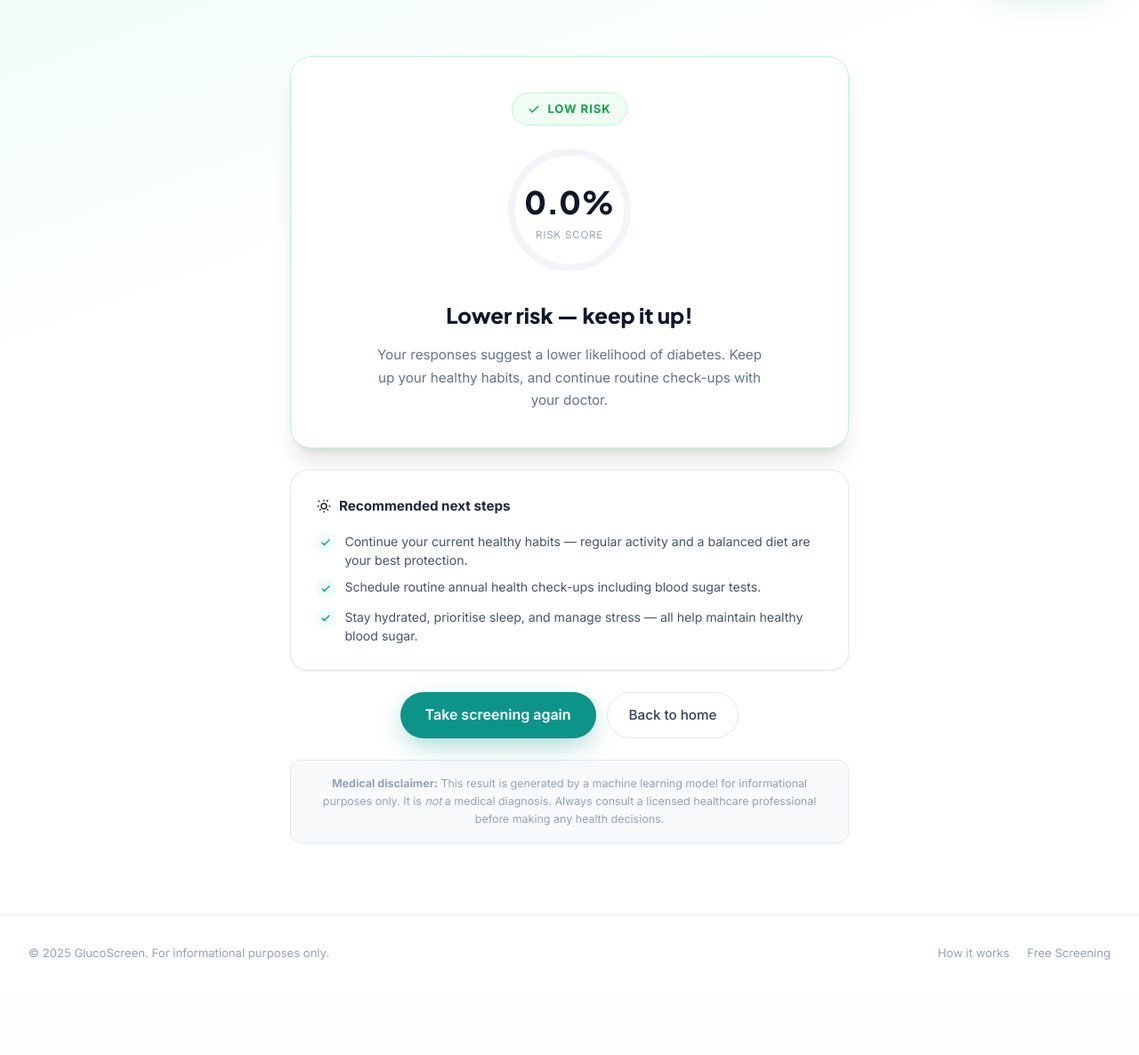
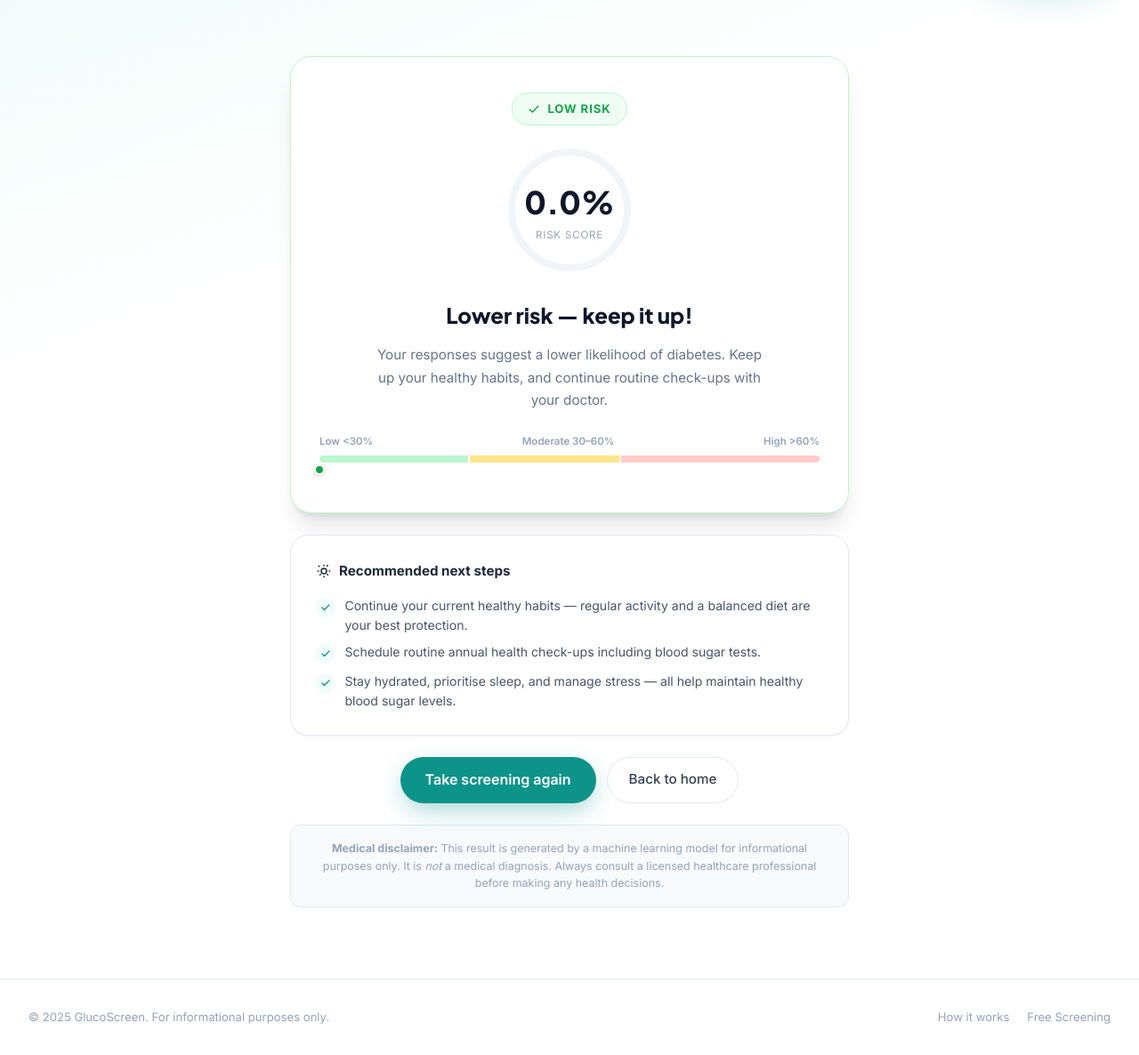
Before and after one commit to whyshak/glucoscreen, a Flask app: page /result in a window 1280 px wide. Shown: the part 66-1252 px from the top of the page at 89% size. Before the commit the page ends 1145 px from the top, so only its background shows below. Run offline with Flask 3, Linux system fonts and the light colour scheme; parts of the project's set-up code (start-up, migrations or seed data) failed here and were passed over.

Commit message:
add a new risk level

```diff
--- a/app/routes.py
+++ b/app/routes.py
@@ -245,17 +245,36 @@ def predict():
     #
     model_prediction = model.predict_proba(features_array)
     risk_score = float(model_prediction[0][1])
-    risk_level = "High Risk" if risk_score >= 0.5 else "Low Risk"
-    # =========================================================================
 
+    # ── Risk level classification (3-tier) ────────────────────────────────
+    # Thresholds:  < 0.30  → Low Risk
+    #              0.30 – 0.60  → Moderate Risk
+    #              > 0.60  → High Risk
+    if risk_score < 0.30:
+        risk_level = "Low Risk"
+    elif risk_score <= 0.60:
+        risk_level = "Moderate Risk"
+    else:
+        risk_level = "High Risk"
 
-    message = (
-        "Based on the information you provided, you may be at elevated risk. "
-        "Please consult a healthcare professional for a formal diagnosis."
-        if risk_level == "High Risk"
-        else "Your responses suggest a lower likelihood of diabetes. "
-        "Keep up the healthy habits, and continue routine check-ups."
-    )
+    # ── Response message per risk tier ────────────────────────────────────
+    if risk_level == "High Risk":
+        message = (
+            "Based on the information you provided, you may be at significantly "
+            "elevated risk for diabetes. Please consult a healthcare professional "
+            "as soon as possible for a formal evaluation and personalised plan."
+        )
+    elif risk_level == "Moderate Risk":
+        message = (
+            "Your responses indicate a moderate level of diabetes risk. "
+            "This is a good time to make proactive lifestyle changes — "
+            "diet, exercise and routine blood sugar checks can make a real difference."
+        )
+    else:
+        message = (
+            "Your responses suggest a lower likelihood of diabetes. "
+            "Keep up the healthy habits, and continue routine annual check-ups."
+        )
 
     return jsonify(
         {
--- a/app/static/css/main.css
+++ b/app/static/css/main.css
@@ -33,9 +33,14 @@
   --slate-900: #0f172a;
 
   /* Semantic */
-  --risk-high-bg:   #fef2f2;
-  --risk-high-text: #dc2626;
+  --risk-high-bg:     #fef2f2;
+  --risk-high-text:   #dc2626;
   --risk-high-border: #fecaca;
+
+  --risk-mod-bg:     #fffbeb;
+  --risk-mod-text:   #d97706;
+  --risk-mod-border: #fde68a;
+
   --risk-low-bg:    #f0fdf4;
   --risk-low-text:  #16a34a;
   --risk-low-border: #bbf7d0;
@@ -1050,6 +1055,7 @@ input[type="range"]:active::-webkit-slider-thumb { transform: scale(1.2); cursor
   margin-bottom: 1.5rem;
 }
 .result-card--high { border-color: var(--risk-high-border); }
+.result-card--mod  { border-color: var(--risk-mod-border); }
 .result-card--low  { border-color: var(--risk-low-border); }
 
 .result-badge {
@@ -1068,6 +1074,11 @@ input[type="range"]:active::-webkit-slider-thumb { transform: scale(1.2); cursor
   background: var(--risk-high-bg);
   color: var(--risk-high-text);
   border: 1px solid var(--risk-high-border);
+}
+.result-badge--mod {
+  background: var(--risk-mod-bg);
+  color: var(--risk-mod-text);
+  border: 1px solid var(--risk-mod-border);
 }
 .result-badge--low {
   background: var(--risk-low-bg);
@@ -1100,6 +1111,7 @@ input[type="range"]:active::-webkit-slider-thumb { transform: scale(1.2); cursor
   transition: stroke-dashoffset 1s cubic-bezier(0.16, 1, 0.3, 1) 0.3s;
 }
 .result-score-ring__fill--high { stroke: var(--risk-high-text); }
+.result-score-ring__fill--mod  { stroke: var(--risk-mod-text); }
 .result-score-ring__fill--low  { stroke: var(--risk-low-text); }
 
 .result-score-text {
--- a/app/templates/result.html
+++ b/app/templates/result.html
@@ -2,6 +2,7 @@
 
 {% block title %}
   {% if risk_level == "High Risk" %}Your Risk: High — GlucoScreen
+  {% elif risk_level == "Moderate Risk" %}Your Risk: Moderate — GlucoScreen
   {% else %}Your Risk: Low — GlucoScreen
   {% endif %}
 {% endblock %}
@@ -16,34 +17,57 @@
 
 {% block content %}
 
+{# ── Derive tier-specific CSS class tokens once ── #}
+{% if risk_level == "High Risk" %}
+  {% set tier = "high" %}
+  {% set tier_icon_color = "var(--risk-high-text)" %}
+{% elif risk_level == "Moderate Risk" %}
+  {% set tier = "mod" %}
+  {% set tier_icon_color = "var(--risk-mod-text)" %}
+{% else %}
+  {% set tier = "low" %}
+  {% set tier_icon_color = "var(--risk-low-text)" %}
+{% endif %}
+
 <div class="result-page">
 <div class="result-wrap">
 
-  <!-- ── Greeting ─────────────────────────────────────────────────────── -->
+  <!-- ── Greeting ─────────────────────────────────────────────────── -->
   {% if nickname %}
   <p style="text-align:center;font-size:0.95rem;color:var(--slate-400);margin-bottom:1.25rem;">
     Here are your results, <strong style="color:var(--slate-700);">{{ nickname }}</strong>.
   </p>
   {% endif %}
 
-  <!-- ── Risk Card ─────────────────────────────────────────────────────── -->
-  <div class="result-card {% if risk_level == 'High Risk' %}result-card--high{% else %}result-card--low{% endif %}">
+  <!-- ── Risk Card ─────────────────────────────────────────────────── -->
+  <div class="result-card result-card--{{ tier }}">
 
     <!-- Risk level badge -->
-    <div class="result-badge {% if risk_level == 'High Risk' %}result-badge--high{% else %}result-badge--low{% endif %}"
-         role="status" aria-live="polite">
+    <div class="result-badge result-badge--{{ tier }}" role="status" aria-live="polite">
       {% if risk_level == "High Risk" %}
-        <!-- Warning icon -->
+        <!-- Warning triangle -->
         <svg xmlns="http://www.w3.org/2000/svg" width="14" height="14" viewBox="0 0 24 24"
-             fill="none" stroke="currentColor" stroke-width="2.5" stroke-linecap="round" stroke-linejoin="round" aria-hidden="true">
+             fill="none" stroke="currentColor" stroke-width="2.5"
+             stroke-linecap="round" stroke-linejoin="round" aria-hidden="true">
           <path d="M10.29 3.86L1.82 18a2 2 0 001.71 3h16.94a2 2 0 001.71-3L13.71 3.86a2 2 0 00-3.42 0z"/>
           <line x1="12" y1="9" x2="12" y2="13"/><line x1="12" y1="17" x2="12.01" y2="17"/>
         </svg>
         High Risk
+      {% elif risk_level == "Moderate Risk" %}
+        <!-- Info circle -->
+        <svg xmlns="http://www.w3.org/2000/svg" width="14" height="14" viewBox="0 0 24 24"
+             fill="none" stroke="currentColor" stroke-width="2.5"
+             stroke-linecap="round" stroke-linejoin="round" aria-hidden="true">
+          <circle cx="12" cy="12" r="10"/>
+          <line x1="12" y1="8" x2="12" y2="12"/>
+          <line x1="12" y1="16" x2="12.01" y2="16"/>
+        </svg>
+        Moderate Risk
       {% else %}
-        <!-- Checkmark icon -->
+        <!-- Checkmark -->
         <svg xmlns="http://www.w3.org/2000/svg" width="14" height="14" viewBox="0 0 24 24"
-             fill="none" stroke="currentColor" stroke-width="2.5" stroke-linecap="round" stroke-linejoin="round" aria-hidden="true">
+             fill="none" stroke="currentColor" stroke-width="2.5"
+             stroke-linecap="round" stroke-linejoin="round" aria-hidden="true">
           <polyline points="20 6 9 17 4 12"/>
         </svg>
         Low Risk
@@ -55,7 +79,7 @@
       <svg viewBox="0 0 150 150" xmlns="http://www.w3.org/2000/svg" aria-hidden="true">
         <circle class="result-score-ring__track" cx="75" cy="75" r="65"/>
         <circle
-          class="result-score-ring__fill {% if risk_level == 'High Risk' %}result-score-ring__fill--high{% else %}result-score-ring__fill--low{% endif %}"
+          class="result-score-ring__fill result-score-ring__fill--{{ tier }}"
           cx="75" cy="75" r="65"
           id="scoreRingFill"
           data-pct="{{ risk_pct }}"
@@ -71,6 +95,8 @@
     <h1 class="result-title">
       {% if risk_level == "High Risk" %}
         Elevated diabetes risk detected
+      {% elif risk_level == "Moderate Risk" %}
+        Moderate diabetes risk detected
       {% else %}
         Lower risk — keep it up!
       {% endif %}
@@ -78,22 +104,50 @@
 
     <p class="result-message">
       {% if risk_level == "High Risk" %}
-        Based on the information you provided, you may be at elevated risk for diabetes.
-        Please consult a qualified healthcare professional for a formal evaluation and personalised guidance.
+        Based on the information you provided, you may be at significantly elevated risk
+        for diabetes. Please consult a qualified healthcare professional for a formal
+        evaluation and personalised guidance.
+      {% elif risk_level == "Moderate Risk" %}
+        Your responses indicate a moderate level of diabetes risk. This is a good time
+        to make proactive lifestyle changes — diet, exercise and routine blood sugar
+        checks can make a real difference before risk increases further.
       {% else %}
         Your responses suggest a lower likelihood of diabetes. Keep up your healthy habits,
         and continue routine check-ups with your doctor.
       {% endif %}
     </p>
 
+    <!-- 3-tier visual indicator bar -->
+    <div style="margin-top:1.5rem;">
+      <div style="display:flex;justify-content:space-between;font-size:0.72rem;font-weight:600;color:var(--slate-400);margin-bottom:0.4rem;">
+        <span>Low  &lt;30%</span>
+        <span>Moderate  30–60%</span>
+        <span>High  &gt;60%</span>
+      </div>
+      <div style="display:flex;height:8px;border-radius:99px;overflow:hidden;gap:2px;">
+        <div style="flex:3;background:var(--risk-low-border);border-radius:99px 0 0 99px;"></div>
+        <div style="flex:3;background:var(--risk-mod-border);"></div>
+        <div style="flex:4;background:var(--risk-high-border);border-radius:0 99px 99px 0;"></div>
+      </div>
+      <!-- Marker -->
+      <div style="position:relative;height:14px;margin-top:2px;">
+        <div style="position:absolute;left:calc({{ risk_pct }}% - 6px);width:12px;height:12px;
+                    border-radius:50%;background:{{ tier_icon_color }};
+                    border:2px solid #fff;box-shadow:0 1px 4px rgba(0,0,0,0.2);
+                    transition:left 1s cubic-bezier(0.16,1,0.3,1) 0.3s;"
+             aria-hidden="true"></div>
+      </div>
+    </div>
+
   </div><!-- /result-card -->
 
 
-  <!-- ── Recommendations ───────────────────────────────────────────────── -->
+  <!-- ── Recommendations ───────────────────────────────────────────── -->
   <div class="recs-card">
     <div class="recs-card__title">
       <svg xmlns="http://www.w3.org/2000/svg" width="18" height="18" viewBox="0 0 24 24"
-           fill="none" stroke="currentColor" stroke-width="2" stroke-linecap="round" stroke-linejoin="round" aria-hidden="true">
+           fill="none" stroke="currentColor" stroke-width="2" stroke-linecap="round"
+           stroke-linejoin="round" aria-hidden="true">
         <path d="M12 3v1m0 16v1M4.22 4.22l.7.7m12.16 12.16.7.7M3 12h1m16 0h1m-4.22-7.78.7-.7M6.92 17.08l-.7.7"/>
         <circle cx="12" cy="12" r="4"/>
       </svg>
@@ -101,77 +155,40 @@
     </div>
 
     <ul class="recs-list" aria-label="Recommendations">
+
+      {% macro rec_icon() %}
+        <span class="rec-dot" aria-hidden="true">
+          <svg xmlns="http://www.w3.org/2000/svg" width="12" height="12" viewBox="0 0 24 24"
+               fill="none" stroke="currentColor" stroke-width="2.5"
+               stroke-linecap="round" stroke-linejoin="round">
+            <polyline points="20 6 9 17 4 12"/>
+          </svg>
+        </span>
+      {% endmacro %}
+
       {% if risk_level == "High Risk" %}
-        <li class="rec-item">
-          <span class="rec-dot" aria-hidden="true">
-            <svg xmlns="http://www.w3.org/2000/svg" width="12" height="12" viewBox="0 0 24 24" fill="none"
-                 stroke="currentColor" stroke-width="2.5" stroke-linecap="round" stroke-linejoin="round">
-              <polyline points="20 6 9 17 4 12"/>
-            </svg>
-          </span>
-          <span>Schedule a fasting blood glucose or HbA1c test with your doctor as soon as possible.</span>
-        </li>
-        <li class="rec-item">
-          <span class="rec-dot" aria-hidden="true">
-            <svg xmlns="http://www.w3.org/2000/svg" width="12" height="12" viewBox="0 0 24 24" fill="none"
-                 stroke="currentColor" stroke-width="2.5" stroke-linecap="round" stroke-linejoin="round">
-              <polyline points="20 6 9 17 4 12"/>
-            </svg>
-          </span>
-          <span>Aim for 150 minutes of moderate-intensity exercise per week to improve insulin sensitivity.</span>
-        </li>
-        <li class="rec-item">
-          <span class="rec-dot" aria-hidden="true">
-            <svg xmlns="http://www.w3.org/2000/svg" width="12" height="12" viewBox="0 0 24 24" fill="none"
-                 stroke="currentColor" stroke-width="2.5" stroke-linecap="round" stroke-linejoin="round">
-              <polyline points="20 6 9 17 4 12"/>
-            </svg>
-          </span>
-          <span>Reduce intake of ultra-processed foods, refined carbohydrates, and sugary drinks.</span>
-        </li>
-        <li class="rec-item">
-          <span class="rec-dot" aria-hidden="true">
-            <svg xmlns="http://www.w3.org/2000/svg" width="12" height="12" viewBox="0 0 24 24" fill="none"
-                 stroke="currentColor" stroke-width="2.5" stroke-linecap="round" stroke-linejoin="round">
-              <polyline points="20 6 9 17 4 12"/>
-            </svg>
-          </span>
-          <span>Even a 5–7% reduction in body weight can significantly lower risk for Type 2 diabetes.</span>
-        </li>
+        <li class="rec-item">{{ rec_icon() }}<span>Schedule a fasting blood glucose or HbA1c test with your doctor as soon as possible.</span></li>
+        <li class="rec-item">{{ rec_icon() }}<span>Aim for at least 150 minutes of moderate-intensity exercise per week to improve insulin sensitivity.</span></li>
+        <li class="rec-item">{{ rec_icon() }}<span>Reduce intake of ultra-processed foods, refined carbohydrates, and sugary drinks.</span></li>
+        <li class="rec-item">{{ rec_icon() }}<span>Even a 5–7% reduction in body weight can significantly lower risk for Type 2 diabetes.</span></li>
+        <li class="rec-item">{{ rec_icon() }}<span>Monitor your blood pressure and cholesterol alongside blood sugar at your next check-up.</span></li>
+
+      {% elif risk_level == "Moderate Risk" %}
+        <li class="rec-item">{{ rec_icon() }}<span>Book a routine check-up and ask your doctor about a blood sugar test (HbA1c or fasting glucose).</span></li>
+        <li class="rec-item">{{ rec_icon() }}<span>Increase physical activity gradually — even 30-minute walks, 5 days a week, make a measurable difference.</span></li>
+        <li class="rec-item">{{ rec_icon() }}<span>Swap refined carbs (white bread, sugary drinks) for high-fibre alternatives (whole grains, legumes, vegetables).</span></li>
+        <li class="rec-item">{{ rec_icon() }}<span>Track your meals for one week to identify hidden sugar and processed food habits.</span></li>
+
       {% else %}
-        <li class="rec-item">
-          <span class="rec-dot" aria-hidden="true">
-            <svg xmlns="http://www.w3.org/2000/svg" width="12" height="12" viewBox="0 0 24 24" fill="none"
-                 stroke="currentColor" stroke-width="2.5" stroke-linecap="round" stroke-linejoin="round">
-              <polyline points="20 6 9 17 4 12"/>
-            </svg>
-          </span>
-          <span>Continue your current healthy habits — regular activity and a balanced diet are your best protection.</span>
-        </li>
-        <li class="rec-item">
-          <span class="rec-dot" aria-hidden="true">
-            <svg xmlns="http://www.w3.org/2000/svg" width="12" height="12" viewBox="0 0 24 24" fill="none"
-                 stroke="currentColor" stroke-width="2.5" stroke-linecap="round" stroke-linejoin="round">
-              <polyline points="20 6 9 17 4 12"/>
-            </svg>
-          </span>
-          <span>Schedule routine annual health check-ups including blood sugar tests.</span>
-        </li>
-        <li class="rec-item">
-          <span class="rec-dot" aria-hidden="true">
-            <svg xmlns="http://www.w3.org/2000/svg" width="12" height="12" viewBox="0 0 24 24" fill="none"
-                 stroke="currentColor" stroke-width="2.5" stroke-linecap="round" stroke-linejoin="round">
-              <polyline points="20 6 9 17 4 12"/>
-            </svg>
-          </span>
-          <span>Stay hydrated, prioritise sleep, and manage stress — all help maintain healthy blood sugar.</span>
-        </li>
+        <li class="rec-item">{{ rec_icon() }}<span>Continue your current healthy habits — regular activity and a balanced diet are your best protection.</span></li>
+        <li class="rec-item">{{ rec_icon() }}<span>Schedule routine annual health check-ups including blood sugar tests.</span></li>
+        <li class="rec-item">{{ rec_icon() }}<span>Stay hydrated, prioritise sleep, and manage stress — all help maintain healthy blood sugar levels.</span></li>
+
       {% endif %}
     </ul>
   </div>
 
-
-  <!-- ── Actions ───────────────────────────────────────────────────────── -->
+  <!-- ── Actions ───────────────────────────────────────────────────── -->
   <div class="result-actions">
     <a href="{{ url_for('main.screening') }}" class="btn-primary" id="retake-btn">
       Take screening again
@@ -199,10 +216,9 @@
   (function () {
     var fill = document.getElementById("scoreRingFill");
     if (!fill) return;
-    var circumference = 2 * Math.PI * 65; // 408.4
+    var circumference = 2 * Math.PI * 65; // ≈ 408.4
     var pct = parseFloat(fill.dataset.pct) / 100;
     var offset = circumference * (1 - pct);
-    // Set initial (full offset) then transition
     fill.style.strokeDasharray  = circumference;
     fill.style.strokeDashoffset = circumference;
     requestAnimationFrame(function () {
```
